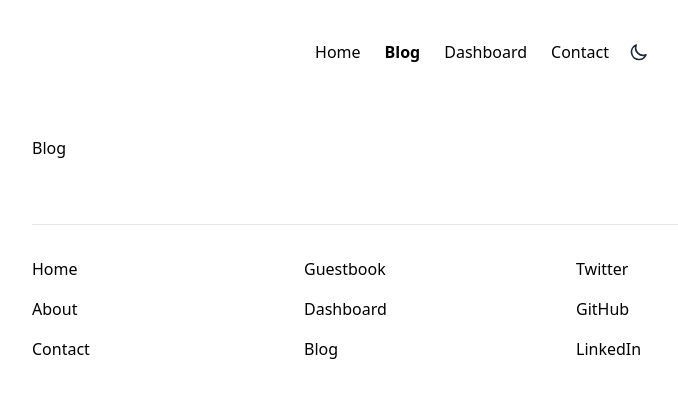
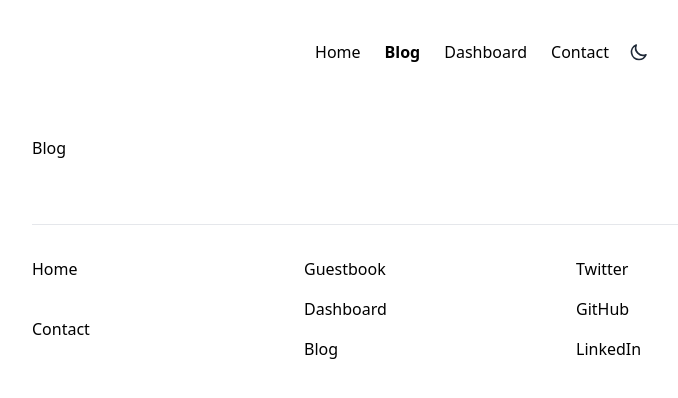
Before and after one commit to rcrozean/rcrozean.com, a Next.js app: page /blog in a window 1280 px wide. Shown: the top 398 px of the page, without its empty margins (160-838 px from the left). Built offline with nearby package versions, Linux system fonts and the light colour scheme.

Commit message:
remove about from footer

```diff
--- a/components/Footer.tsx
+++ b/components/Footer.tsx
@@ -10,7 +10,6 @@ export default function Footer() {
         <div className="grid space-y-4">
           {[
             ['Home', '/'],
-            ['About', '/about'],
             ['Contact', '/contact']
           ].map(([title, url]) => (
             <Link href={url} key={title}>
```
